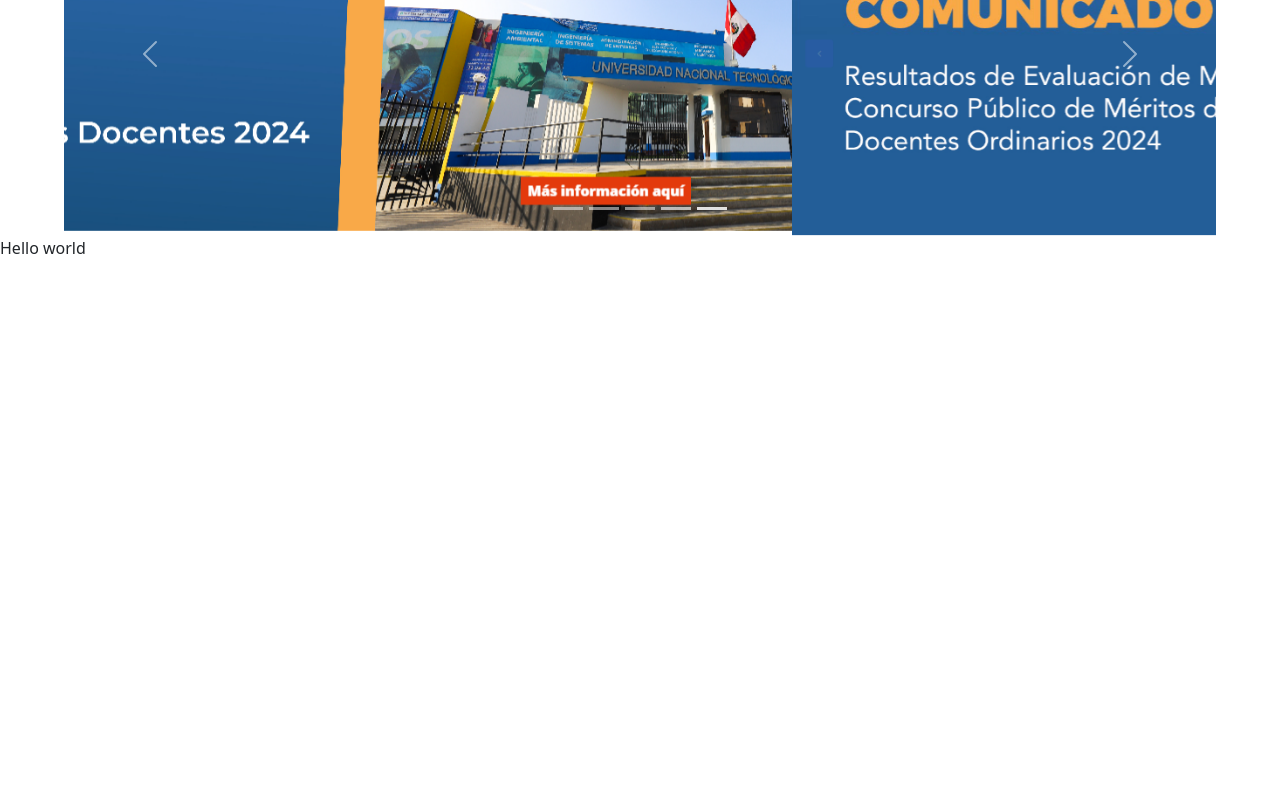
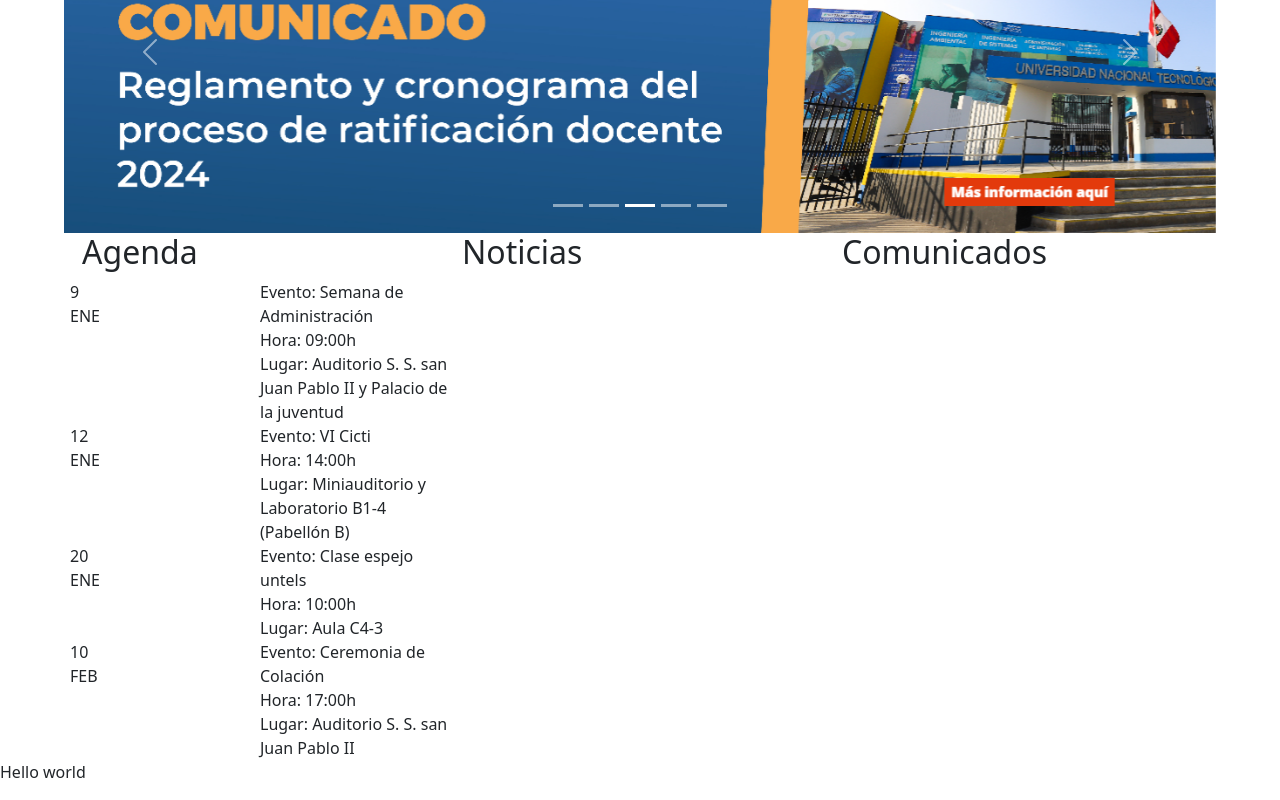
Before and after one commit to SergioCallanPerez/UntelsWebFrontend, a React (Vite) app: page / in a window 1280 px wide. Shown: the part 339-1139 px from the top of the page. Before the commit the page ends 800 px from the top, so only its background shows below. Built offline with nearby package versions, Linux system fonts and the light colour scheme.

Commit message:
Creating new section

```diff
--- a/src/main/pages/main/index.jsx
+++ b/src/main/pages/main/index.jsx
@@ -2,12 +2,14 @@
 import Header from "../../components/header";
 import MainCarousel from "./carousel.jsx"
 import 'bootstrap/dist/css/bootstrap.min.css';
+import News from "./news.jsx";
 
 export default function Main() {
   return (
     <main>
       <Header />
       <MainCarousel />
+      <News />
       <p>Hello world</p>
     </main>
   );
--- /dev/null
+++ b/src/main/pages/main/news.jsx
@@ -0,0 +1,67 @@
+import React from 'react';
+
+import "../../styles/news.css"
+import { Container } from 'react-bootstrap';
+import Row from 'react-bootstrap/Row';
+import Col from 'react-bootstrap/Col';
+
+function Event({day,month,description,time,place}){
+    return(
+        <Row className='event-row'>
+            <Col className='date-column'>
+                <Row>{day}</Row>
+                <Row>{month}</Row>
+            </Col>
+            <Col>
+                <Row>{`Evento: ${description}`}</Row>
+                <Row>{`Hora: ${time}`}</Row>
+                <Row>{`Lugar: ${place}`}</Row>
+            </Col>
+        </Row>
+    )
+}
+export default function News() {
+    const auditorium ={
+        sanJuanPablo: "Auditorio S. S. san Juan Pablo II",
+        palacioJuventud: "Palacio de la juventud",
+        miniAuditorio: "Miniauditorio",
+        laboratorioB1_4: "Laboratorio B1-4 (Pabellón B)",
+        aulaC4_3: "Aula C4-3",
+    }
+    const events = [
+        {day:9, month: 'ENE', description:'Semana de Administración', time: "09:00h",place: `${auditorium.sanJuanPablo} y ${auditorium.palacioJuventud}`},
+        {day:12, month: 'ENE', description:'VI Cicti', time: "14:00h", place: `${auditorium.miniAuditorio} y ${auditorium.laboratorioB1_4}`},
+        {day:20, month: 'ENE', description:"Clase espejo untels", time:"10:00h", place:`${auditorium.aulaC4_3}`},
+        {day:10, month: 'FEB', description: "Ceremonia de Colación", time:"17:00h", place:`${auditorium.sanJuanPablo}`}
+    ]
+    return (
+        <section>
+            <Container>
+                <Row>
+                    <Col>
+                        <h2 className='agenda-title'>Agenda</h2>
+                        {events.map((event,index) => (
+                            <Event
+                                key={index}
+                                day={event.day}
+                                month={event.month}
+                                description={event.description}
+                                time={event.time}
+                                place={event.place}
+                            />
+                        ))}
+
+                    </Col>
+                    <Col>
+                        <h2>Noticias</h2>
+
+                    </Col>
+                    <Col>
+                        <h2>Comunicados</h2>
+                    </Col>
+                </Row>
+
+            </Container>
+        </section>
+    );
+}
```
Also changed, not shown: src/main/styles/news.css (added).
